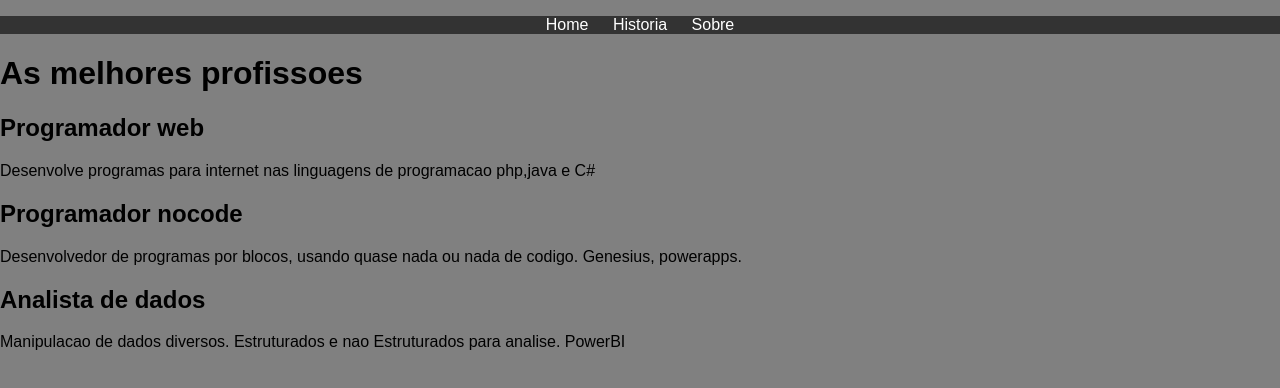
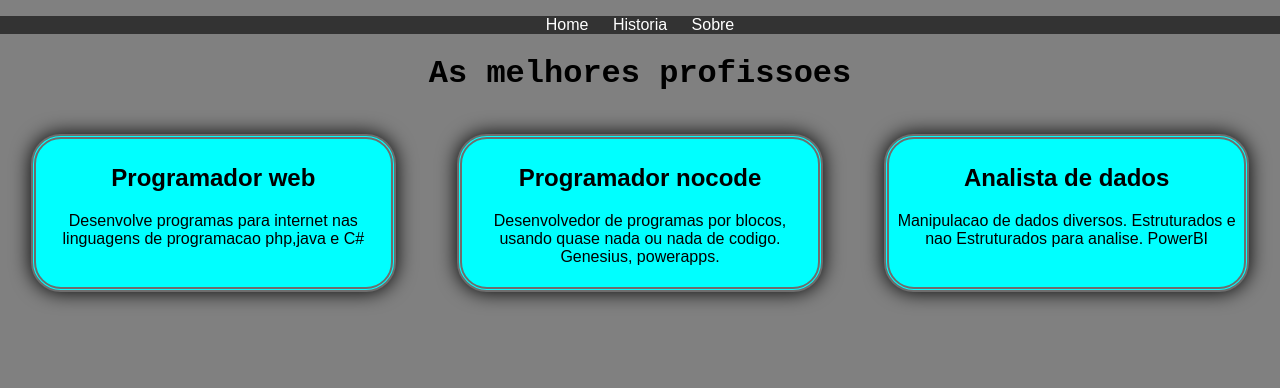
Before and after one commit to VitorHugoUglar/Aula-Css-Basico, a plain HTML site: page index.html in a window 1280 px wide. Drawn offline with Linux system fonts and the light colour scheme.

Commit message:
att0.3+comments

```diff
--- a/css/style.css
+++ b/css/style.css
@@ -1,21 +1,32 @@
 body{
-font-family: Arial, Helvetica, sans-serif;
-margin: 0;
-padding: 0;
-background-color: gray;
+    font-family: Arial, Helvetica, sans-serif; /* fonte */
+    margin: 0; /* Margem*/
+    padding: 0; /* Espacamentos dos textos */
+    background-color: gray; /* Cor de fundo*/
 }
 .container{
+    display: flex; /* possicao das divs Flex = movivel, Block = travado*/
+    flex-wrap: wrap; /* Empede a sobreposicao*/
+    justify-content: space-around; /* Espaco ao redor das divs*/
+    margin-top: 15px; /* Margem da distancia das divs */
+}
 
+.profissoes{
+    margin: 20px; /* margem entre as div*/
+    background-color: cyan; /* cor de fundo */
+    border: 5px double rgb(110, 109, 109); /* Borda */
+    border-radius: 30px; /* Arredondar Bordas */
+    padding: 5px; /* Espacamento dos espacos */
+    box-shadow: 0px 0px 20px black; /* Sombra da div */
+    width: 27%;
+    text-align: center;
+}
 
+h1{
+    font-family: 'Courier New', Courier, monospace; /* Fonte */
+    text-align: center; /* Alinhar o texto */
 }
-.profissoes{
 
-
-}
-h1{
-
-
-}
 nav {
     background-color: #333;
     color: white;
```
